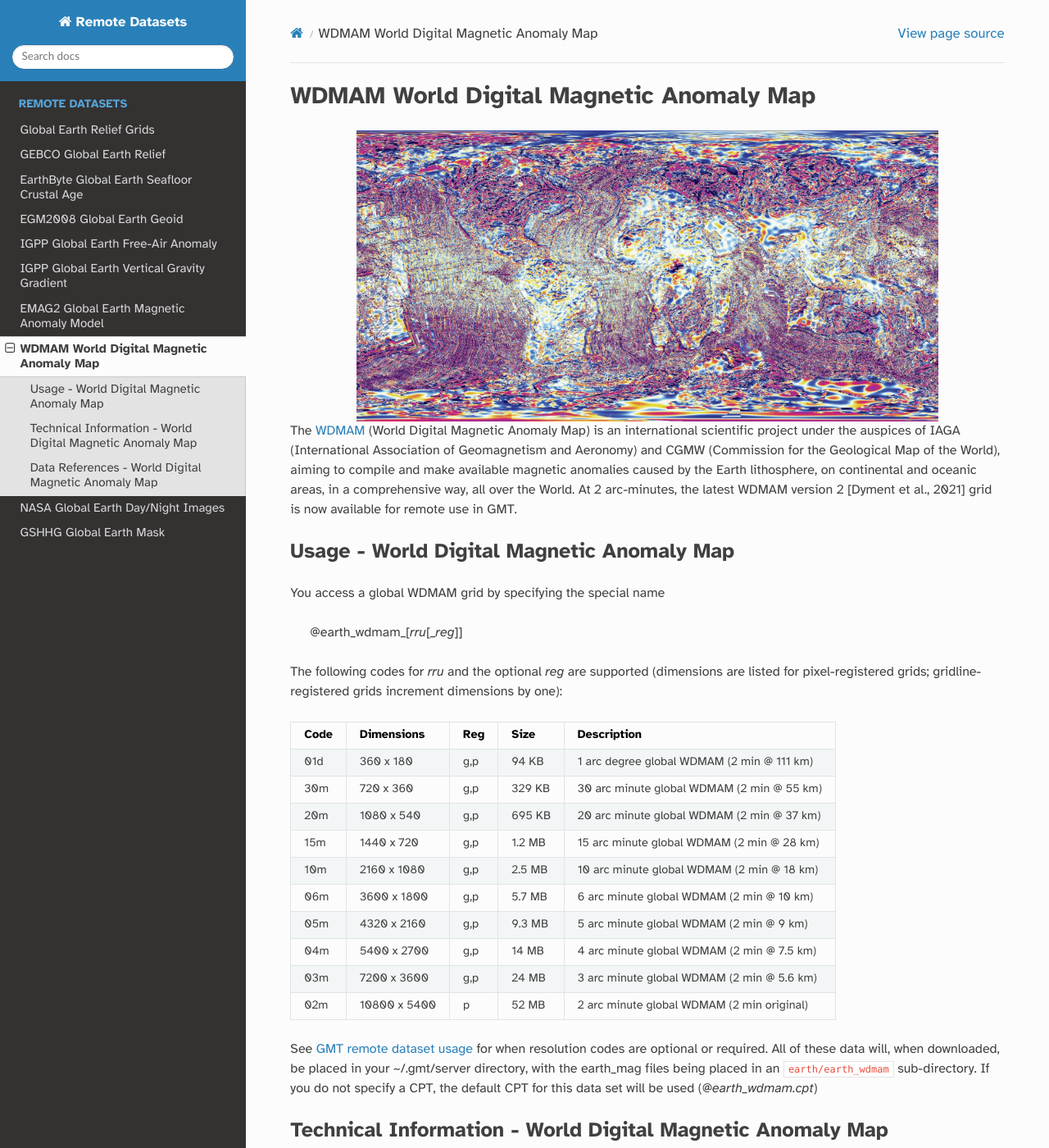
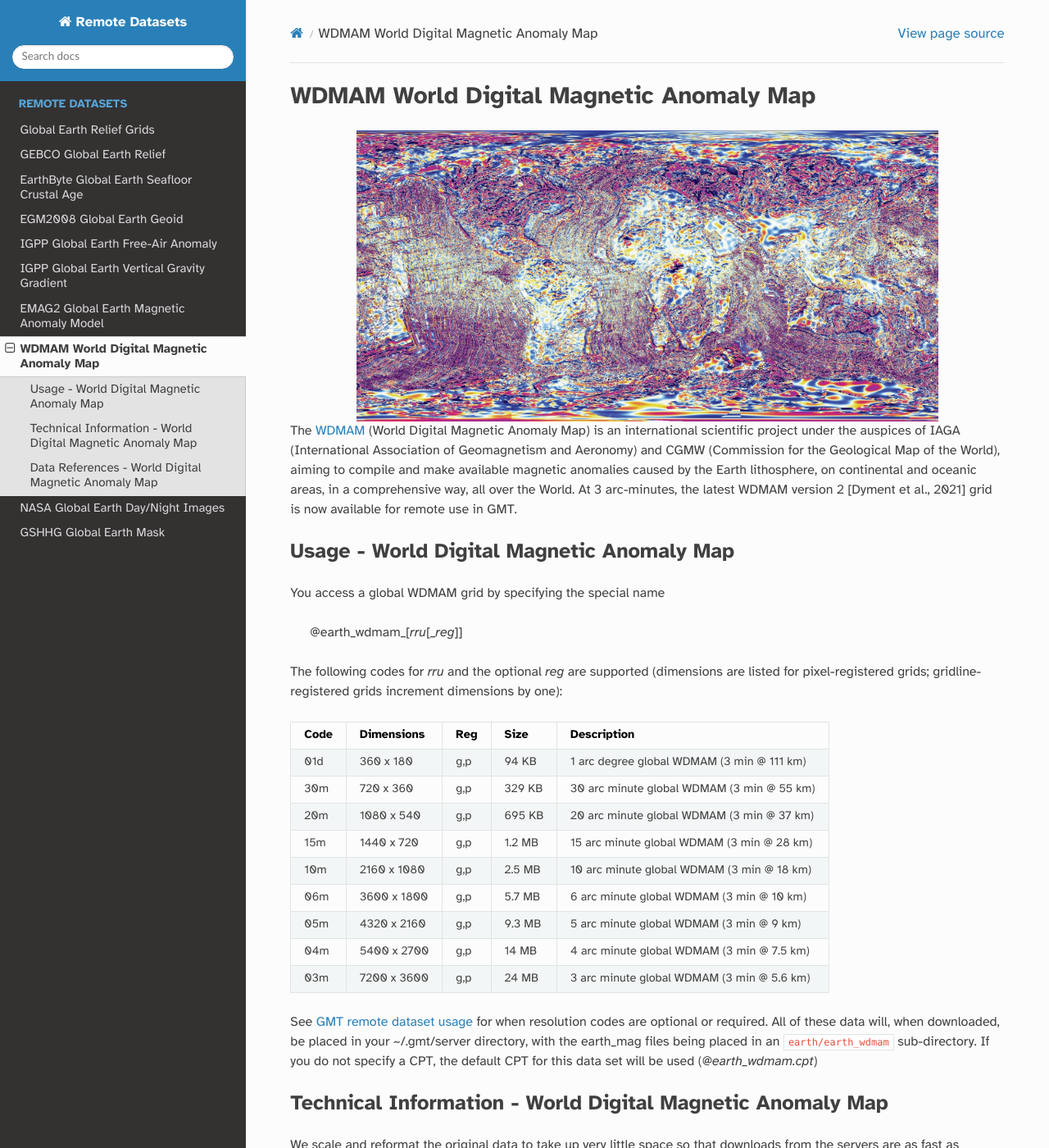
Before and after one commit to GenericMappingTools/remote-datasets, a Sphinx documentation site: the page built from docs/earth-wdmam.rst, in a window 1280 px wide and 1400 px high. Shown: the whole window at 82% size. Built offline with Sphinx 7.4.7 and the Read the Docs theme 2.0.0, drawn with Linux system fonts in a browser that asks for light colours; pages that are not in the unit, such as notebooks, are missing from menus.

Commit message:
Originan WDMAM is 3, not 2 minutes
Fix list of available resolutions.

```diff
--- a/docs/earth-wdmam.rst
+++ b/docs/earth-wdmam.rst
@@ -9,7 +9,7 @@
 and Aeronomy) and CGMW (Commission for the Geological Map of the World), aiming to compile
 and make available magnetic anomalies caused by the Earth lithosphere, on continental and
 oceanic areas, in a comprehensive way, all over the World.
-At 2 arc-minutes, the latest WDMAM version 2 [Dyment et al., 2021] grid is now available
+At 3 arc-minutes, the latest WDMAM version 2 [Dyment et al., 2021] grid is now available
 for remote use in GMT.
 
 Usage - World Digital Magnetic Anomaly Map
@@ -27,16 +27,15 @@
 ==== ================= === =======  ==========================================
 Code Dimensions        Reg Size     Description
 ==== ================= === =======  ==========================================
-01d       360 x    180 g,p   94 KB  1 arc degree global WDMAM (2 min @ 111 km)
-30m       720 x    360 g,p  329 KB  30 arc minute global WDMAM (2 min @ 55 km)
-20m      1080 x    540 g,p  695 KB  20 arc minute global WDMAM (2 min @ 37 km)
-15m      1440 x    720 g,p  1.2 MB  15 arc minute global WDMAM (2 min @ 28 km)
-10m      2160 x   1080 g,p  2.5 MB  10 arc minute global WDMAM (2 min @ 18 km)
-06m      3600 x   1800 g,p  5.7 MB  6 arc minute global WDMAM (2 min @ 10 km)
-05m      4320 x   2160 g,p  9.3 MB  5 arc minute global WDMAM (2 min @ 9 km)
-04m      5400 x   2700 g,p   14 MB  4 arc minute global WDMAM (2 min @ 7.5 km)
-03m      7200 x   3600 g,p   24 MB  3 arc minute global WDMAM (2 min @ 5.6 km)
-02m     10800 x   5400   p   52 MB  2 arc minute global WDMAM (2 min original)
+01d       360 x    180 g,p   94 KB  1 arc degree global WDMAM (3 min @ 111 km)
+30m       720 x    360 g,p  329 KB  30 arc minute global WDMAM (3 min @ 55 km)
+20m      1080 x    540 g,p  695 KB  20 arc minute global WDMAM (3 min @ 37 km)
+15m      1440 x    720 g,p  1.2 MB  15 arc minute global WDMAM (3 min @ 28 km)
+10m      2160 x   1080 g,p  2.5 MB  10 arc minute global WDMAM (3 min @ 18 km)
+06m      3600 x   1800 g,p  5.7 MB  6 arc minute global WDMAM (3 min @ 10 km)
+05m      4320 x   2160 g,p  9.3 MB  5 arc minute global WDMAM (3 min @ 9 km)
+04m      5400 x   2700 g,p   14 MB  4 arc minute global WDMAM (3 min @ 7.5 km)
+03m      7200 x   3600 g,p   24 MB  3 arc minute global WDMAM (3 min @ 5.6 km)
 ==== ================= === =======  ==========================================
 
 See :gmt-docs:`GMT remote dataset usage <datasets/remote-data.html#usage>` for when resolution codes are optional or required.
```
